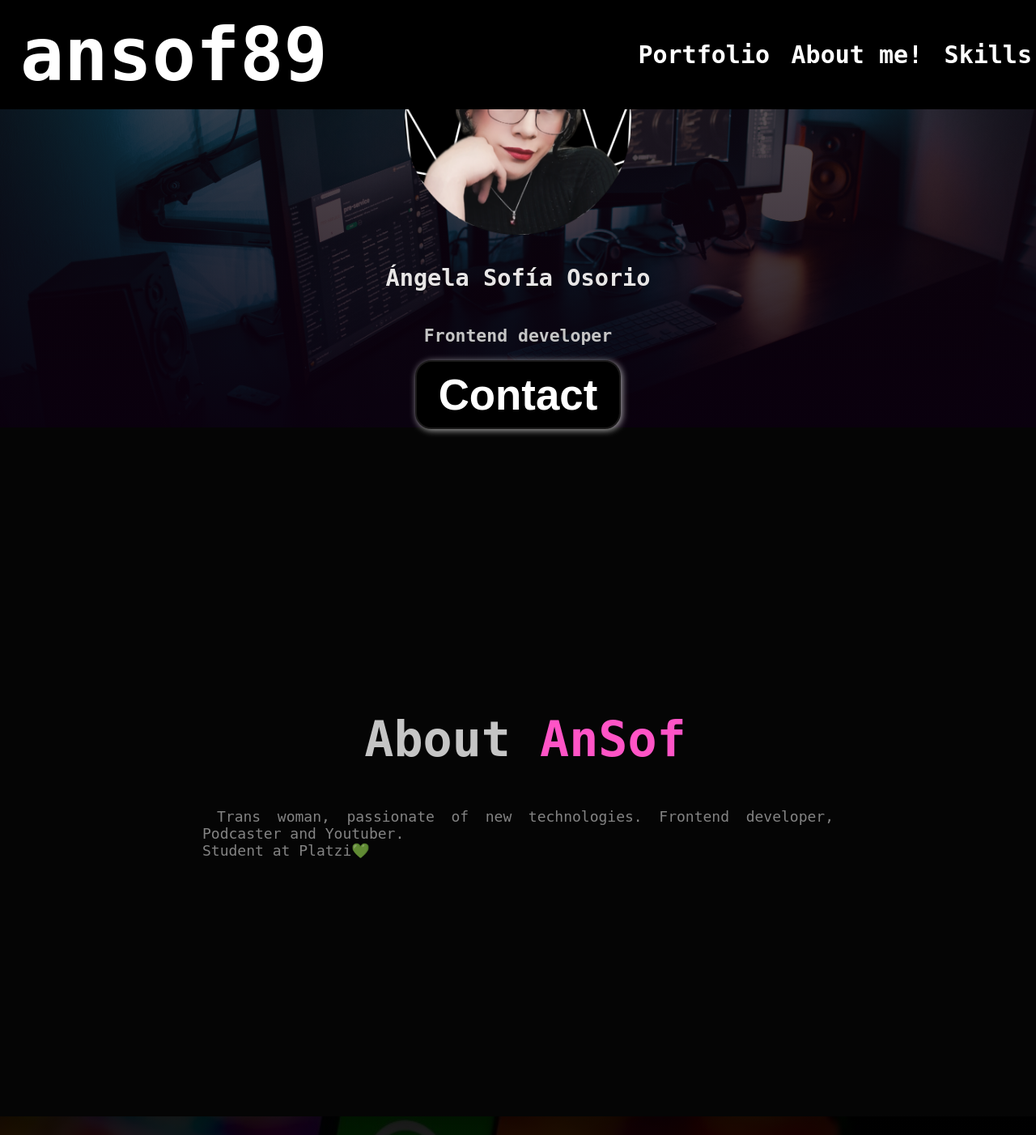
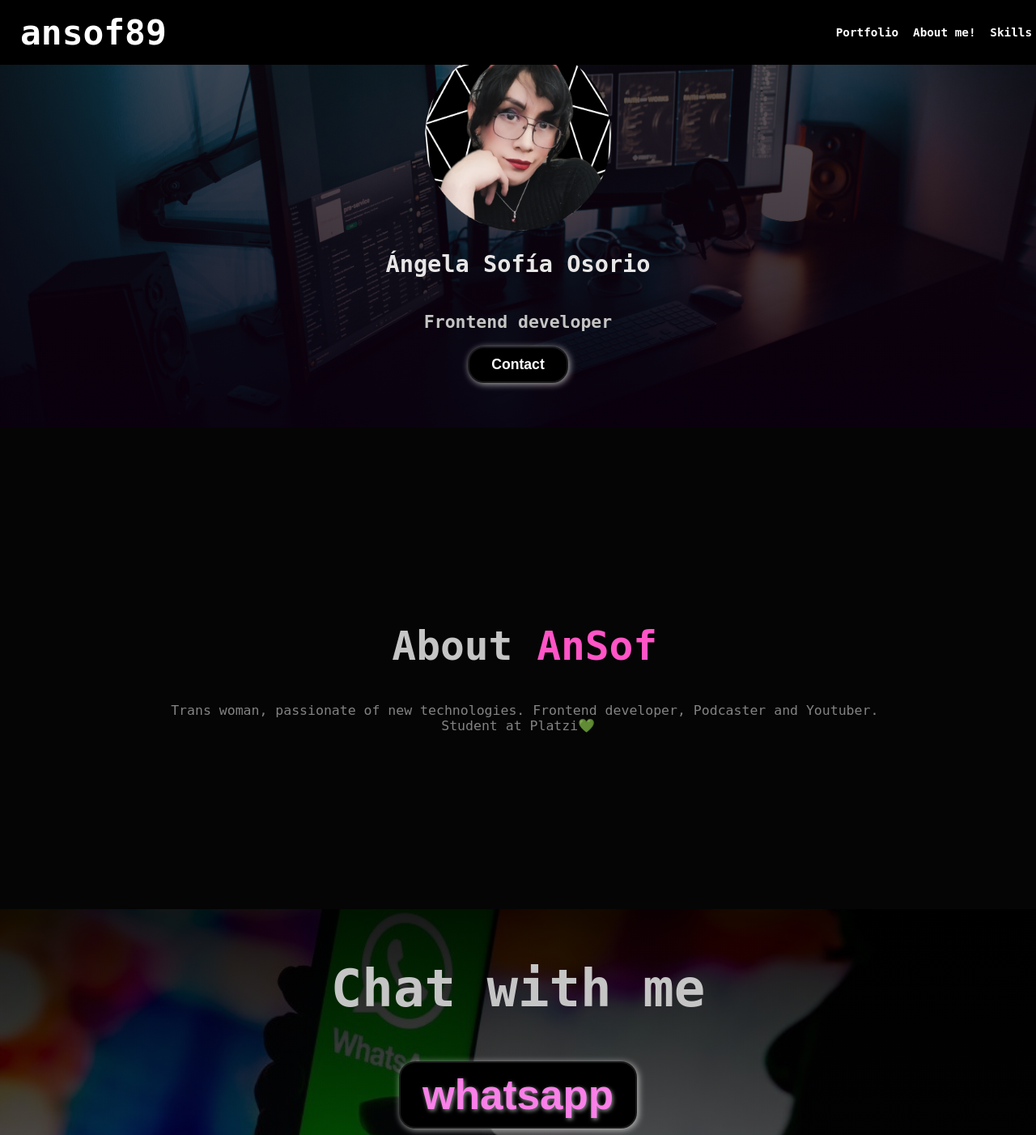
Before and after one commit to SofiDevO/SofiDev-landingpage, a PHP site: page / in a window 1280 px wide. Shown: the top 1402 px of the page at 81% size. Run offline with PHP 8.4, Linux system fonts and the light colour scheme.

Commit message:
There was an error with font size. already corrected

```diff
--- a/styles.css
+++ b/styles.css
@@ -361,8 +361,8 @@ footer .container{
    header .container{
       flex-direction: row;
       justify-content: space-between;
-      font-size: 2.1em;
-      max-width: 3300px;
+      font-size: 1em;
+      max-width: 1630px;
     }
     header .logo{
       font-size: 3em;
@@ -370,26 +370,28 @@ footer .container{
    header .nav{
     flex-direction: row;
     padding-bottom: 0;
-    padding-right: 10px;
+    padding-right: 10;
     }
 
 
+
    #hero .img-container{
-    width: 320px;
+    width: 400px;
+    padding: 0px 85px;
 
    }
    button{
-    font-size: 3em;
+    font-size: 1em;
    }
   #acercade .container{
-    text-align: justify;
-    padding: 300px 250px;
-    font-size: 12px;
+    text-align: center;
+    padding: 200px 180px;
+    font-size: 11px;
     text-indent: 1.5em;
 
   }
   #acercade h2{
-    font-size: 5em;
+    font-size: 4.5em;
     text-align: center;
   }
 
```
